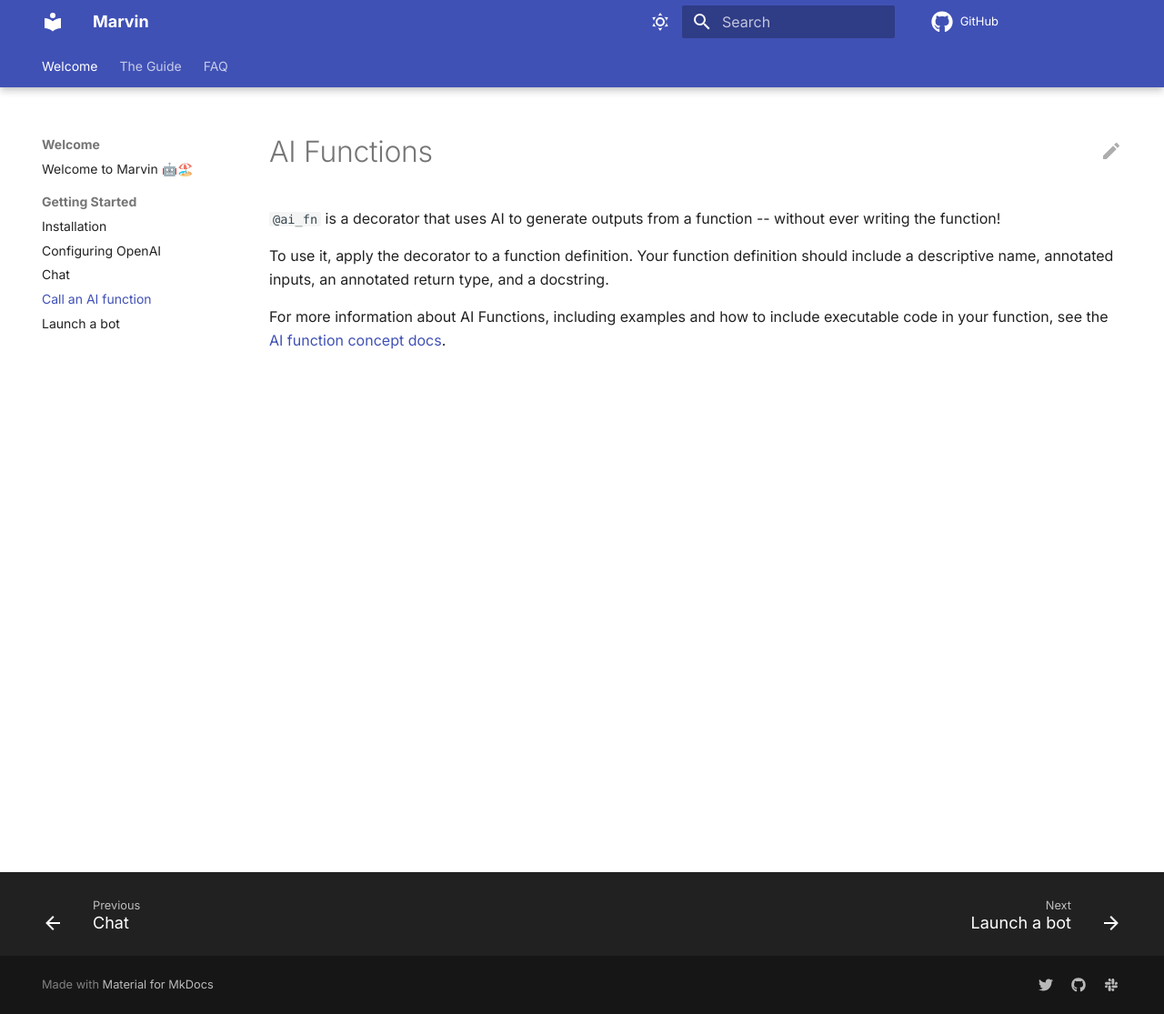
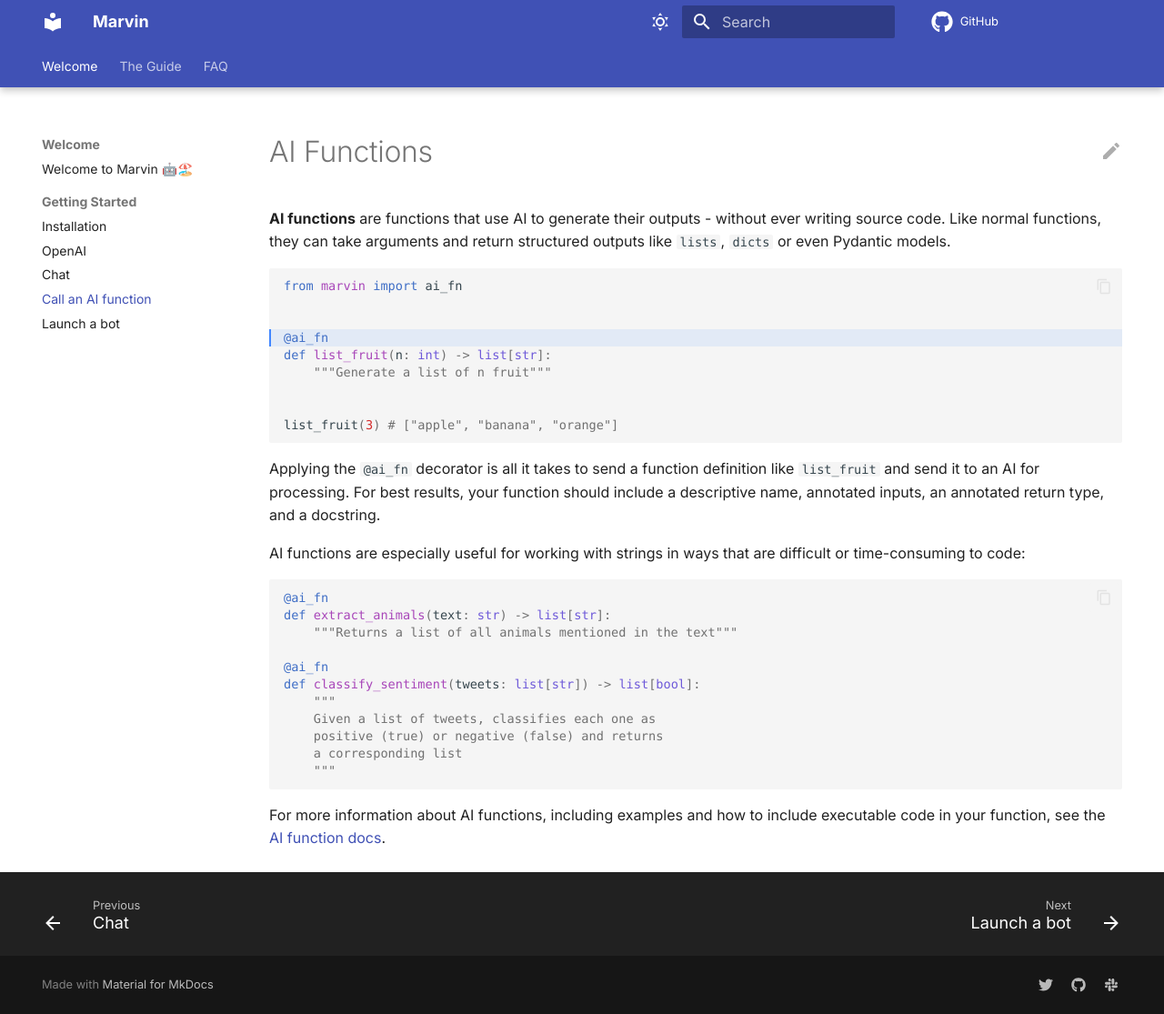
Before and after one commit to PrefectHQ/marvin, an MkDocs documentation site: the page built from docs/getting_started/ai_functions_quickstart.md, in a window 1280 px wide and 1115 px high. Shown: the whole window at 91% size. Built offline with MkDocs 1.6.1 and Material for MkDocs 9.7.7, drawn with Linux system fonts in a browser that asks for light colours; some web fonts are replaced; comment, search, counter and statistics services are not loaded.

Commit message:
Docs updates

````diff
--- a/docs/getting_started/ai_functions_quickstart.md
+++ b/docs/getting_started/ai_functions_quickstart.md
@@ -1,7 +1,35 @@
 # AI Functions
 
-`@ai_fn` is a decorator that uses AI to generate outputs from a function -- without ever writing the function!
+**AI functions** are functions that use AI to generate their outputs - without ever writing source code. Like normal functions, they can take arguments and return structured outputs like `lists`, `dicts` or even Pydantic models.
 
-To use it, apply the decorator to a function definition. Your function definition should include a descriptive name, annotated inputs, an annotated return type, and a docstring.
+```python hl_lines="4"
+from marvin import ai_fn
 
-For more information about AI Functions, including examples and how to include executable code in your function, see the [AI function concept docs](ai_functions.md).
+
+@ai_fn
+def list_fruit(n: int) -> list[str]:
+    """Generate a list of n fruit"""
+
+
+list_fruit(3) # ["apple", "banana", "orange"]
+```
+
+Applying the `@ai_fn` decorator is all it takes to send a function definition like `list_fruit` and send it to an AI for processing. For best results, your function should include a descriptive name, annotated inputs, an annotated return type, and a docstring.
+
+AI functions are especially useful for working with strings in ways that are difficult or time-consuming to code:
+
+```python
+@ai_fn
+def extract_animals(text: str) -> list[str]:
+    """Returns a list of all animals mentioned in the text"""
+
+@ai_fn
+def classify_sentiment(tweets: list[str]) -> list[bool]:
+    """
+    Given a list of tweets, classifies each one as
+    positive (true) or negative (false) and returns
+    a corresponding list
+    """
+```
+
+For more information about AI functions, including examples and how to include executable code in your function, see the [AI function docs](ai_functions.md).
--- a/mkdocs.yml
+++ b/mkdocs.yml
@@ -4,7 +4,7 @@
     - index.md
     - Getting Started:
       - Installation: getting_started/installation.md
-      - Configuring OpenAI: getting_started/openai.md
+      - OpenAI: getting_started/openai.md
       - Chat: getting_started/chat_quickstart.md
       - Call an AI function: getting_started/ai_functions_quickstart.md
       - Launch a bot: getting_started/bots_quickstart.md
````
Also changed, not shown: README.md (+2 -2 lines), docs/faq.md (+3 -5 lines), docs/getting_started/installation.md (+1 -1 lines), docs/getting_started/openai.md (+2 -2 lines), docs/index.md (+2 -2 lines), docs/img/marvin_hello_there_chat.png (added).
